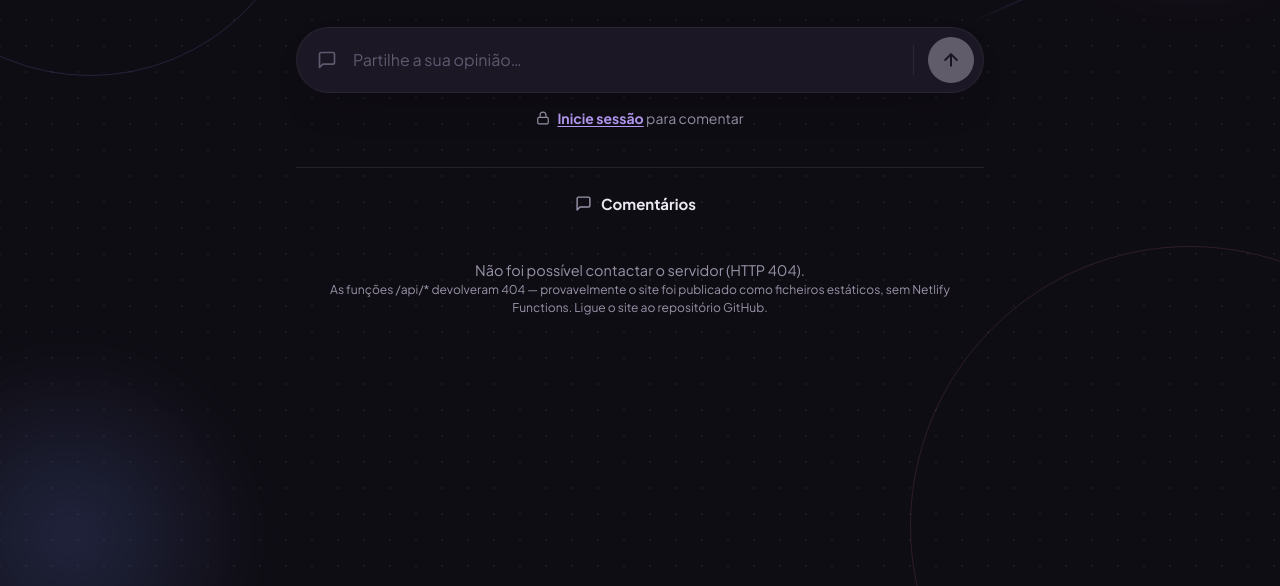
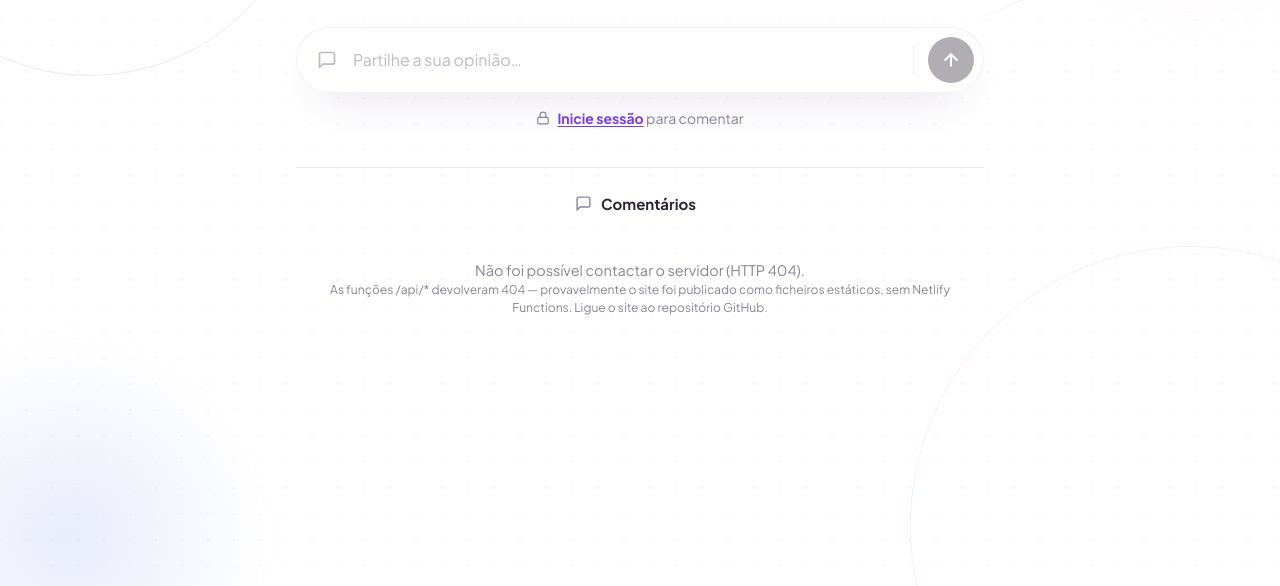
Before and after one commit to jorcarva/QA, a website: page public/index.html in a window 1280 px wide. Shown: the part 214-800 px from the top of the page. Drawn offline with Linux system fonts and the dark colour scheme; no server answers.

Commit message:
Fixar tema claro (fundo branco) independentemente do modo escuro do sistema

```diff
--- a/public/styles.css
+++ b/public/styles.css
@@ -1,5 +1,6 @@
-/* Pergunta do Dia — layout: coluna central sobre aurora pastel. */
+/* Pergunta do Dia — tema claro único: fundo branco com detalhes abstratos. */
 :root {
+  color-scheme: light;
   --bg: #ffffff;
   --dot: rgba(99, 91, 122, 0.06);
   --ring-a: rgba(124, 58, 237, 0.13);
@@ -22,32 +23,6 @@
   --divider: rgba(43, 36, 53, 0.09);
   --overlay: rgba(40, 28, 60, 0.45);
   --font: "Plus Jakarta Sans", ui-sans-serif, system-ui, -apple-system, "Segoe UI", sans-serif;
-}
-@media (prefers-color-scheme: dark) {
-  :root {
-    color-scheme: dark;
-    --bg: #0f0d14;
-    --dot: rgba(255, 255, 255, 0.05);
-    --ring-a: rgba(167, 139, 250, 0.16);
-    --ring-b: rgba(244, 143, 177, 0.13);
-    --orb-a: rgba(219, 94, 170, 0.20);
-    --orb-b: rgba(96, 120, 210, 0.22);
-    --fg: #ece8f2;
-    --muted: #9a93a8;
-    --faint: #6f6880;
-    --accent: #b79bf5;
-    --accent-soft: #2a2140;
-    --card: #1e1a27;
-    --card-border: rgba(255, 255, 255, 0.07);
-    --card-shadow: 0 18px 50px -24px rgba(0, 0, 0, 0.6);
-    --field: #211c2c;
-    --field-border: rgba(255, 255, 255, 0.09);
-    --send: #ece8f2;
-    --send-fg: #1b1424;
-    --like: #f07aa0;
-    --divider: rgba(255, 255, 255, 0.09);
-    --overlay: rgba(8, 5, 14, 0.6);
-  }
 }
 
 * { box-sizing: border-box; }
```
